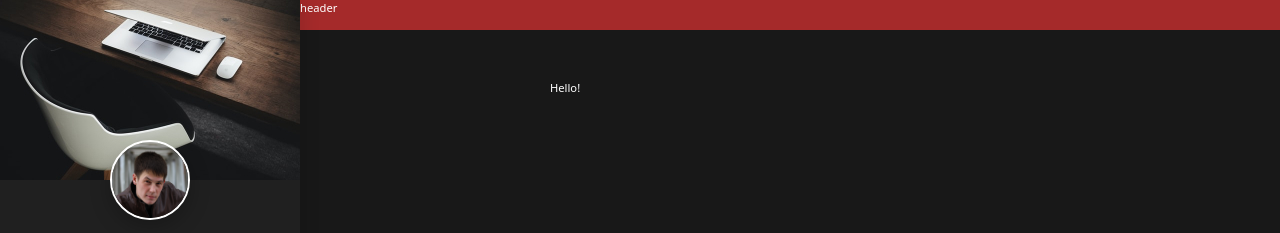
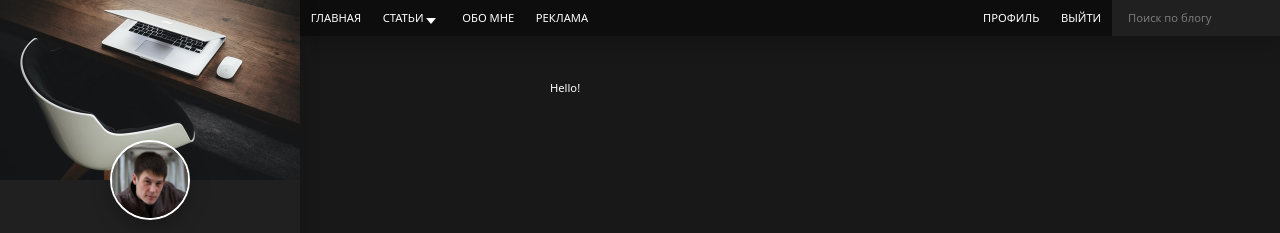
Before and after one commit to zhentelmen/blog, a website: page src/index.html in a window 1280 px wide. Shown: the top 233 px of the page. Drawn offline with nearby package versions, Linux system fonts and the light colour scheme; files that its build step writes are made by us from their sources.

Commit message:
added navigation

```diff
--- a/src/assets/scss/_vars.scss
+++ b/src/assets/scss/_vars.scss
@@ -1,6 +1,7 @@
 $primary: #202020;
 $secondary: #121212;
 $white: #fff;
+$black: #000;
 $blue: #3137C9;
 $red: #ED3024;
 
--- a/src/assets/scss/blocks/header.scss
+++ b/src/assets/scss/blocks/header.scss
@@ -1,9 +1,20 @@
 .header {
-  height: 30px;
+  display: flex;
   width: calc(100% - $sidebar-width);
-  background-color: brown;
+  background-color: #0D0D0D;
+  box-shadow: 0px 5px 22px rgba(0, 0, 0, 0.25);
   position: fixed;
   top: 0;
   right: 0;
   z-index: $z-header-sidebar;
+
+  &__left {
+    width: 60%;
+  }
+
+  &__right {
+    width: 40%;
+    display: flex;
+    justify-content: flex-end;
+  }
 }
--- /dev/null
+++ b/src/assets/scss/blocks/nav.scss
@@ -0,0 +1,70 @@
+.nav {
+  &__list {
+    display: flex;
+  }
+
+  &__item {
+    position: relative;
+
+    &:hover {
+      .nav__link {
+        background-color: $blue;
+      }
+
+      >.nav__article-list {
+        display: block;
+      }
+    }
+  }
+
+  &__link {
+    padding: 1.35rem;
+    display: block;
+    color: $white;
+    font-size: 1.4rem;
+    line-height: 1.2;
+    text-transform: uppercase;
+    transition: all .2s ease-in;
+  }
+
+  &__link--submenu {
+    position: relative;
+    padding-right: 3.5rem;
+
+    &::after {
+      position: absolute;
+      top: 50%;
+      right: 1.35rem;
+      content: '';
+      transform: translateX(-50%);
+      display: block;
+      border-style: solid;
+      border-width: 6px 5px 0 5px;
+      border-color: #ffffff transparent transparent transparent;
+    }
+  }
+
+  &__article-list {
+    position: absolute;
+    padding: .5rem 0;
+    top: 100%;
+    left: 0;
+    display: none;
+    width: 16.5rem;
+    background-color: $blue;
+    border-radius: 0 0 5px 5px;
+  }
+
+  &__article-link {
+    padding: .5rem 1.2rem;
+    display: block;
+    color: white;
+    font-size: 1.2rem;
+    line-height: 1.4;
+    transition: all .2s ease-in-out;
+
+    &:hover {
+      background-color: darken($blue, 5%);
+    }
+  }
+}
--- /dev/null
+++ b/src/assets/scss/blocks/search.scss
@@ -0,0 +1,19 @@
+.search {
+  width: 100%;
+  max-width: 21rem;
+  background-color: $primary;
+
+  &__input {
+    display: block;
+    width: 100%;
+    padding: 1.2rem 2rem;
+    background-color: transparent;
+    border: none;
+    font-size: inherit;
+    color: $white;
+
+    &::placeholder {
+      color: rgba($white, .4);
+    }
+  }
+}
--- a/src/assets/scss/libs/reset.scss
+++ b/src/assets/scss/libs/reset.scss
@@ -12,8 +12,8 @@ a {
   text-decoration: none;
 }
 
-ul[class],
-ol[class] {
+ul,
+ol {
   padding: 0;
 }
 
--- a/src/assets/scss/style.scss
+++ b/src/assets/scss/style.scss
@@ -18,6 +18,8 @@ body {
 /* Blocks */
 @import 'blocks/page';
 @import 'blocks/header';
+@import 'blocks/nav';
+@import 'blocks/search';
 @import 'blocks/sidebar';
 @import 'blocks/main';
 @import 'blocks/container';
--- a/src/partials/header.html
+++ b/src/partials/header.html
@@ -1 +1,47 @@
-<header class="header">header</header>
+<header class="header">
+  <div class="header__left">
+    <nav class="nav">
+      <ul class="nav__list">
+        <li class="nav__item">
+          <a class="nav__link" href="#">Главная</a>
+        </li>
+        <li class="nav__item">
+          <a class="nav__link nav__link--submenu" href="#">Статьи</a>
+          <ul class="nav__article-list">
+            <li>
+              <a class="nav__article-link" href="#">Создание сайтов</a>
+            </li>
+            <li>
+              <a class="nav__article-link href=" #">Интернет-маркетинг</a>
+            </li>
+            <li>
+              <a class="nav__article-link href=" #">Продвижение видео</a>
+            </li>
+          </ul>
+        </li>
+        <li class="nav__item">
+          <a class="nav__link" href="#">Обо мне</a>
+        </li>
+        <li class="nav__item">
+          <a class="nav__link" href="#">Реклама</a>
+        </li>
+      </ul>
+    </nav>
+  </div>
+
+  <div class="header__right">
+    <nav class="nav">
+      <ul class="nav__list">
+        <li class="nav__item">
+          <a class="nav__link" href="#">Профиль</a>
+        </li>
+        <li class="nav__item">
+          <a class="nav__link" href="#">Выйти</a>
+        </li>
+      </ul>
+    </nav>
+    <form class="search" action="#" method="post">
+      <input class="search__input" type="text" placeholder="Поиск по блогу">
+    </form>
+  </div>
+</header>
```
